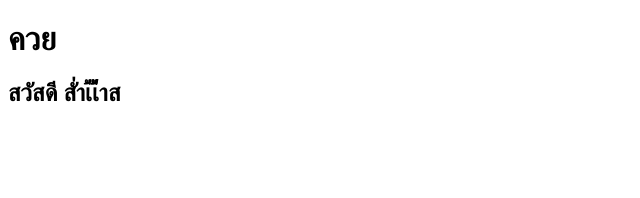
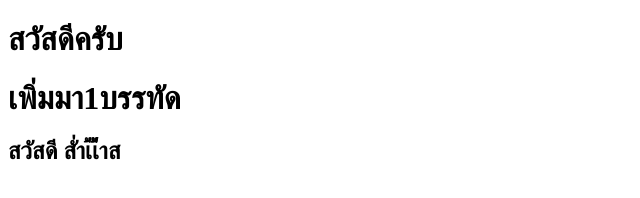
Before and after one commit to ReRun007/Teat, a plain HTML site: page index.html in a window 1280 px wide. Shown: the whole page, without its empty margins (0-640 px from the left). Drawn offline with Linux system fonts and the light colour scheme.

Commit message:
เพิ่มบรรทัดกับเปลี่ยนคำ
คำหยาบอ่ะใส่มาทำไม

```diff
--- a/index.html
+++ b/index.html
@@ -4,7 +4,8 @@
     <title>Test for GITHUB</title>
 </head>
 <body>
-    <h1>ควย</h1>
+    <h1>สวัสดีครับ</h1>
+    <h1>เพิ่มมา1บรรทัด</h1>
+    <h2>สวัสดี สั่าเ้่เ้่่้าส</h2>
 
-    <h2>สวัสดี สั่าเ้่เ้่่้าส</h2>
 </body>
```
